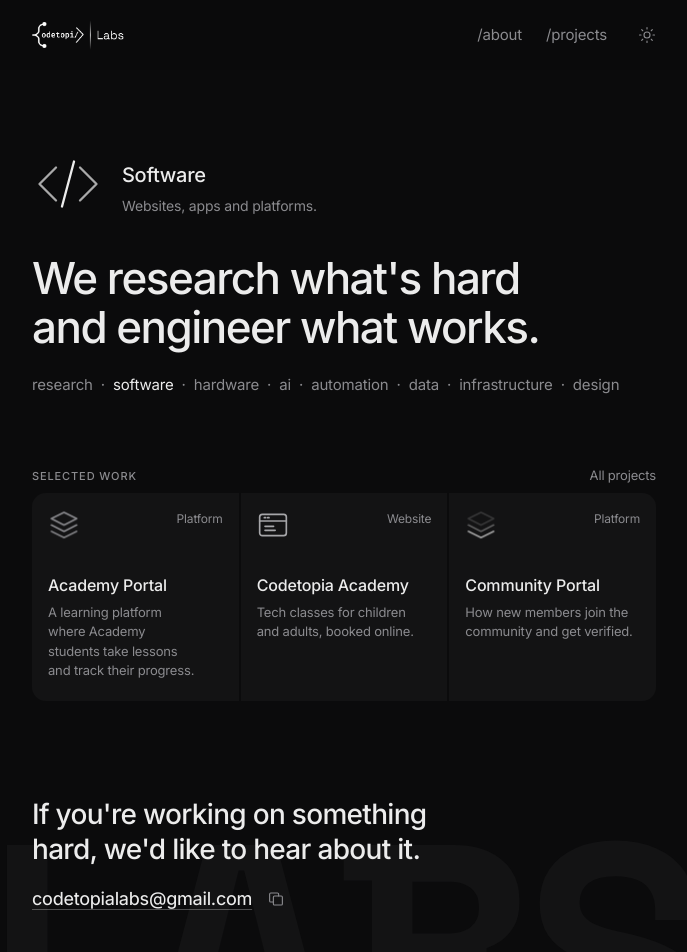
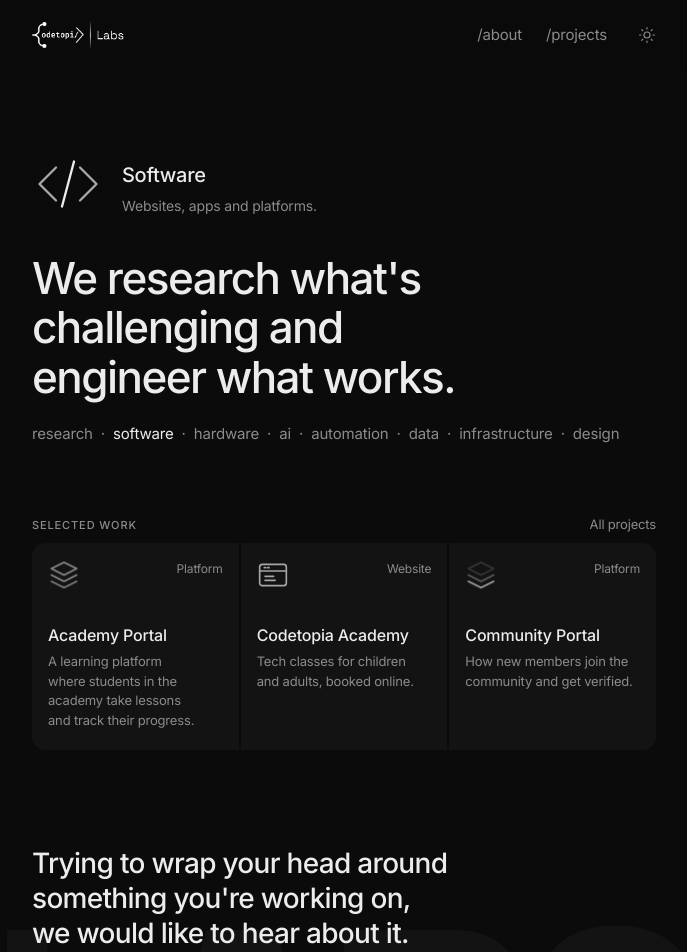
Before and after one commit to codetopialabs/labs, a React (Vite) app: page / in a window 1280 px wide. Shown: the top 952 px of the page, without its empty margins (296-983 px from the left). Built offline with nearby package versions, Linux system fonts and the light colour scheme.

Commit message:
fix: grammar

```diff
--- a/src/components/WorkWithUs.tsx
+++ b/src/components/WorkWithUs.tsx
@@ -5,7 +5,7 @@
 // visitor's email app; the button beside it copies the address, for anyone
 // without an email app set up.
 export function WorkWithUs({
-  title = "If you're working on something hard, we'd like to hear about it.",
+  title = "Trying to wrap your head around something you're working on, we would like to hear about it.",
 }: {
   title?: string
 }) {
--- a/src/data/projects.ts
+++ b/src/data/projects.ts
@@ -46,7 +46,7 @@
     name: 'Academy Portal',
     kind: 'platform',
     status: 'building',
-    description: 'A learning platform where Academy students take lessons and track their progress.',
+    description: 'A learning platform where students in the academy take lessons and track their progress.',
     tags: [],
   },
   {
--- a/src/pages/About.tsx
+++ b/src/pages/About.tsx
@@ -7,7 +7,7 @@
       <h1>About Codetopia Labs</h1>
       <p>
         Labs is the research and engineering arm of Codetopia. We work on technical problems
-        for Codetopia's own initiatives, and for companies and organisations in any industry.
+        internally as well as for companies and organisations in any industry.
       </p>
       <p>Based in Ghana. We work with teams anywhere.</p>
       <WorkWithUs />
--- a/src/pages/Careers.tsx
+++ b/src/pages/Careers.tsx
@@ -10,7 +10,7 @@
         <>
           <p>We don't have open roles right now.</p>
           <p>
-            We're always glad to hear from people who like hard problems. Tell us what you've
+            We're always glad to hear from people who like challenging problems. Tell us what you've
             built and what you'd like to work on.
           </p>
         </>
@@ -36,7 +36,7 @@
           ))}
         </ul>
       )}
-      <WorkWithUs title="Want to work on hard problems with us?" />
+      <WorkWithUs title="Want to work on challenging problems with us?" />
     </>
   )
 }
--- a/src/pages/Home.tsx
+++ b/src/pages/Home.tsx
@@ -15,7 +15,7 @@
     <>
       <title>Codetopia Labs</title>
       <Emblem cycle={cycle} />
-      <h1 className="hero">We research what's hard and engineer what works.</h1>
+      <h1 className="hero">We research what's challenging and engineer what works.</h1>
       <FieldLine cycle={cycle} />
 
       <Latest />
```
